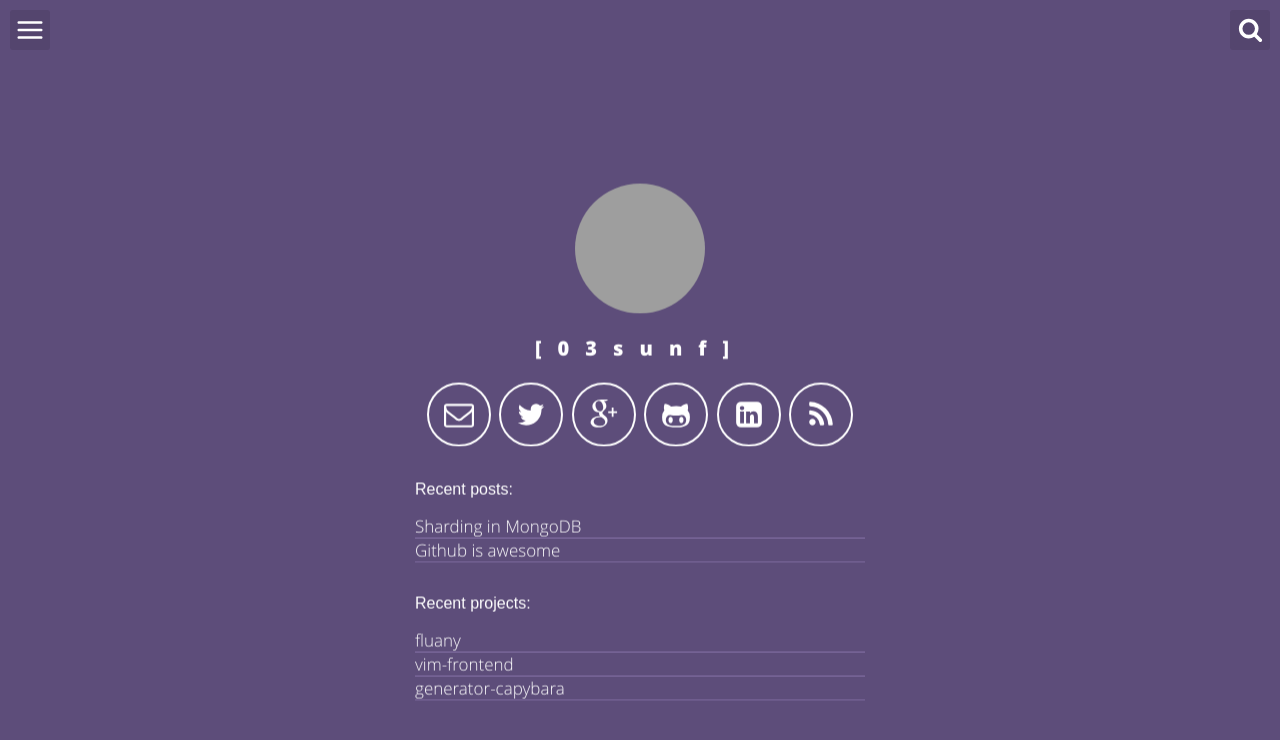
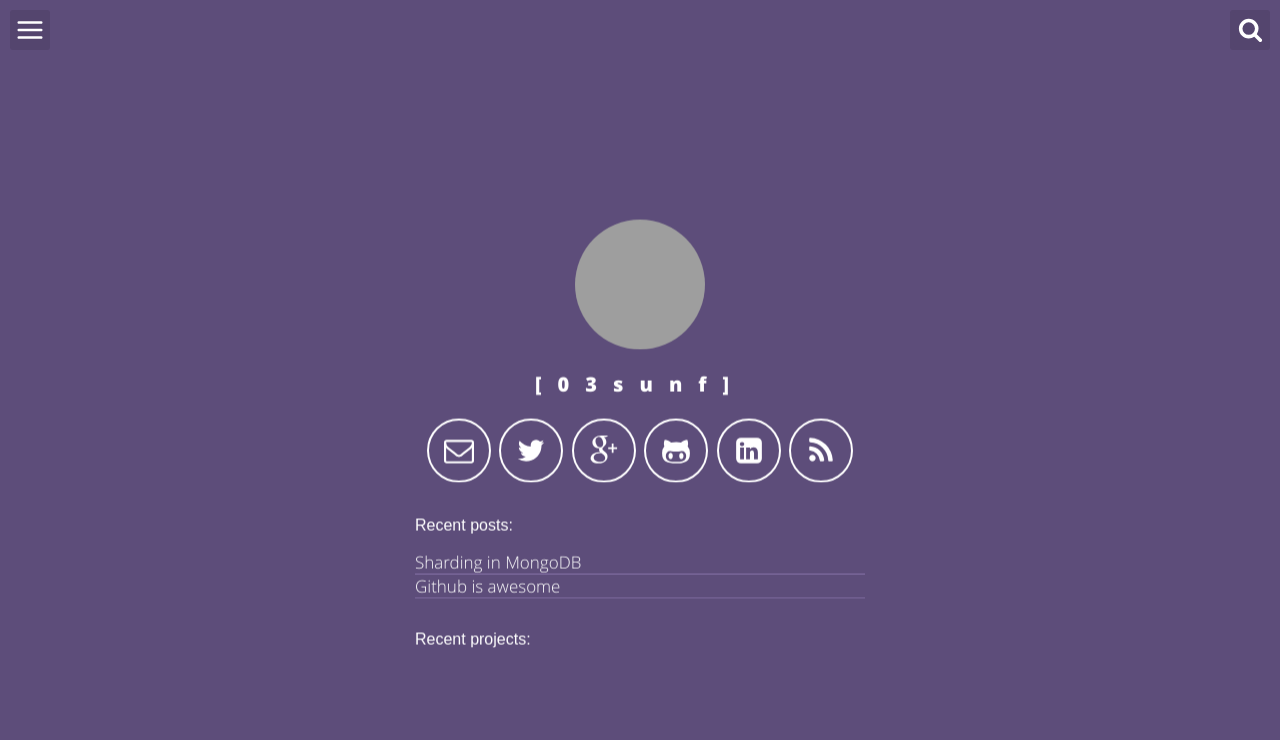
Before and after one commit to 03sunf/03sunf.github.io, a Jekyll site: the page built from index.html, in a window 1280 px wide. Shown: the top 740 px of the page. Built offline with Jekyll 4.4.1, drawn with Linux system fonts in a browser that asks for light colours; grey boxes are pictures that could not be loaded.

Commit message:
Update _config.yml

```diff
--- a/_config.yml
+++ b/_config.yml
@@ -1,8 +1,8 @@
 # Site settings
 title: 03sunf - Blog
 description: "A blog about lorem ipsum ..."
-baseurl: "" # for test: remove string '/space-jekyll-template' to ''
-url: "http://03sunf.github.io" # for test: remove string 'http://victorvoid.github.io' to '' but in production: 'https://yourusername.githu.io'
+baseurl: ""
+url: "http://03sunf.github.io"
 
 # User settings
 username: 03sunf
@@ -49,22 +49,14 @@ links:
     - title: github
       url: http://www.github.com/victorvoid
       new_tab: true
-      key_trigger: g
+      key_trigger: github
     - title: twitter
       url: http://www.twitter.com/victorvoid
-      key_trigger: t
+      key_trigger: twiter
     - title: search
       url: ""
       key_trigger: s #WARNING: search only works with "s"
 
-# projects in header index
-projects:
-  - name: fluany
-    url: https://github.com/fluany/fluany
-  - name: vim-frontend
-    url: https://github.com/victorvoid/vim-frontend
-  - name: generator-capybara
-    url: https://github.com/victorvoid/generator-capybara
 
 # exclude my node related stuff
 exclude: ['package.json', 'src', 'node_modules']
```
